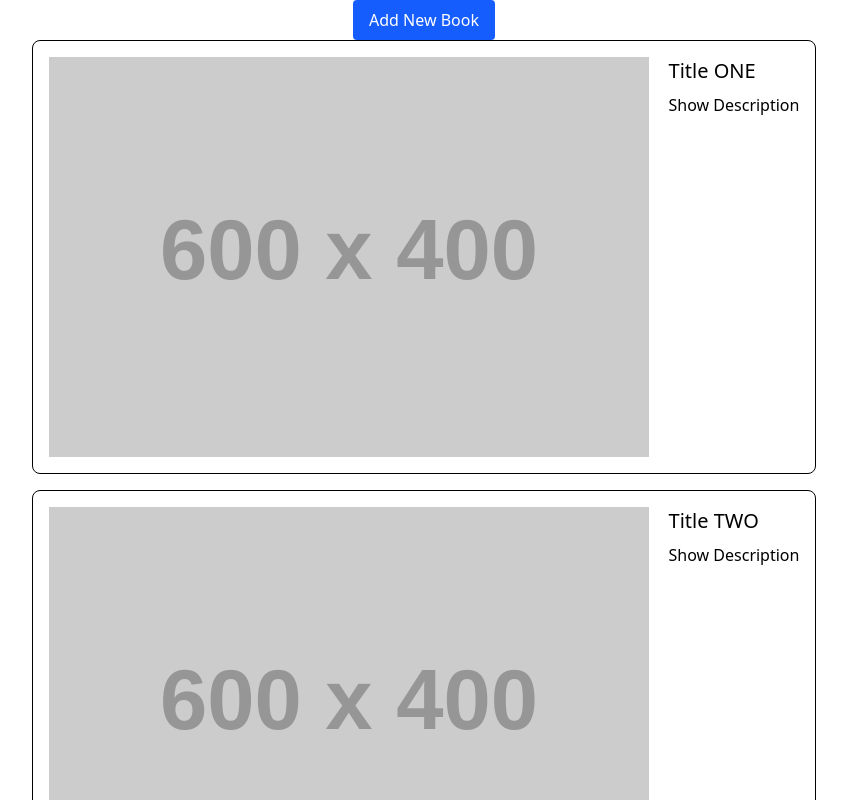
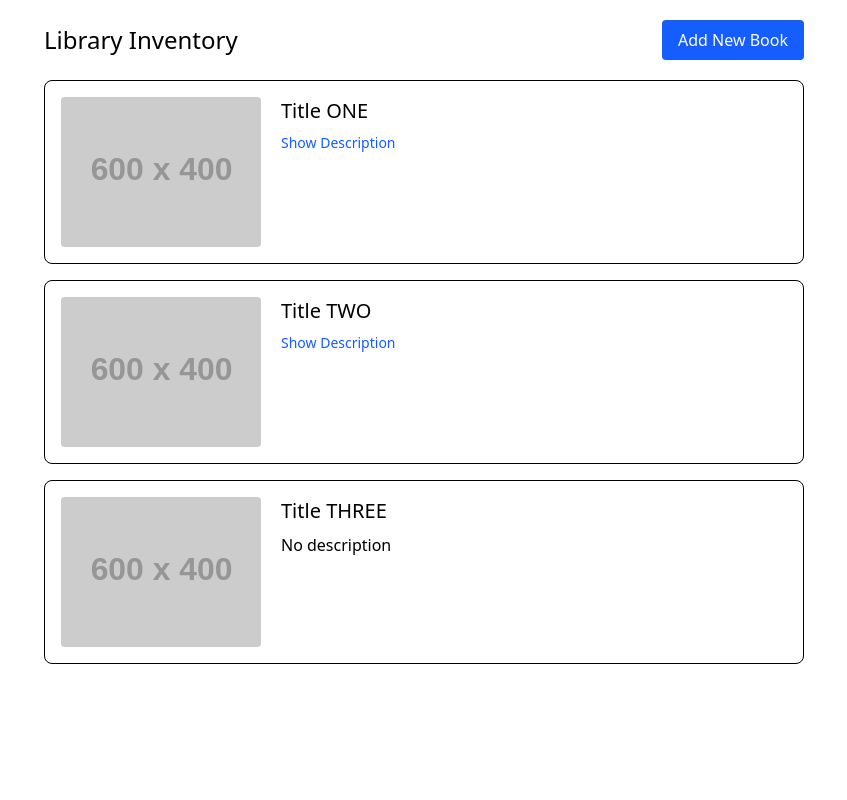
Before and after one commit to bogdancaliman/bookish-pancake, a React (Vite) app in the folder books-project/: page / in a window 1280 px wide. Shown: the top 800 px of the page, without its empty margins (216-1063 px from the left). Built offline with nearby package versions, Linux system fonts and the light colour scheme.

Commit message:
refactor: moved interface and the data into books file

```diff
--- a/books-project/src/App.tsx
+++ b/books-project/src/App.tsx
@@ -1,33 +1,7 @@
 import { useState, ReactNode } from "react";
 import "./App.css";
-
-interface Book {
-  id: string;
-  title: string;
-  description?: string;
-  imageUrl?: string;
-}
-
-const PLACEHOLDER_IMAGE = "https://placehold.co/600x400";
-
-const INITIAL_DATA: Book[] = [
-  {
-    id: "1",
-    title: "Title ONE",
-    description: "The Title ONE book is an incredible book.",
-    imageUrl: "https://placehold.co/600x400",
-  },
-  {
-    id: "2",
-    title: "Title TWO",
-    description: "The Title TWO book is an incredible book.",
-  },
-  {
-    id: "3",
-    title: "Title THREE",
-    imageUrl: "https://placehold.co/600x400",
-  },
-];
+import type { Book } from "./lib/books";
+import { PLACEHOLDER_IMAGE, INITIAL_DATA } from "./lib/books";
 
 const useBookLibrary = (initalBooks: Book[]) => {
   const [books, setBooks] = useState<Book[]>(initalBooks);
@@ -70,8 +44,13 @@ const CoverImage = ({ src, alt }: { src?: string; alt: string }) => {
   const finalSrc = !src || hasError ? PLACEHOLDER_IMAGE : src;
 
   return (
-    <div>
-      <img src={finalSrc} alt={alt} onError={onError} />
+    <div className="shrink-0">
+      <img
+        src={finalSrc}
+        alt={alt}
+        onError={onError}
+        className="w-[200px] h-[150px] object-cover rounded bg-stone-50"
+      />
     </div>
   );
 };
@@ -106,7 +85,12 @@ const Collapsible = ({
 
   return (
     <div>
-      <button onClick={toogle} aria-expanded={isOpen} aria-controls={labelId}>
+      <button
+        className="flex items-center gap-1 bg-none border-none text-blue-600 p-0 cursor-pointer text-left text-sm "
+        onClick={toogle}
+        aria-expanded={isOpen}
+        aria-controls={labelId}
+      >
         {isOpen ? "Hide" : "Show"} Description
       </button>
       {isOpen && <div id={labelId}>{children}</div>}
@@ -118,16 +102,17 @@ function App() {
   const { books, addBook } = useBookLibrary(INITIAL_DATA);
 
   return (
-    <>
-      <section className="flex flex-col justify-center items-center">
-        <div>
+    <section className="font-sans max-w-[800px] mx-auto p-5">
+      <header className="flex justify-between items-center mb-5">
+        <h1 className="text-2xl">Library Inventory</h1>
         <button
           onClick={addBook}
           className="px-4 py-2 bg-blue-600 active:bg-blue-800 hover:bg-blue-700 text-white rounded cursor-pointer text-base"
         >
           Add New Book
         </button>
-        </div>
+      </header>
+
       <div className="flex flex-col gap-4">
         <ul>
           {books.map((book) => {
@@ -155,7 +140,6 @@ function App() {
         </ul>
       </div>
     </section>
-    </>
   );
 }
 
--- /dev/null
+++ b/books-project/src/lib/books.ts
@@ -0,0 +1,27 @@
+export interface Book {
+  id: string;
+  title: string;
+  description?: string;
+  imageUrl?: string;
+}
+
+export const PLACEHOLDER_IMAGE = "https://placehold.co/600x400";
+
+export const INITIAL_DATA: Book[] = [
+  {
+    id: "1",
+    title: "Title ONE",
+    description: "The Title ONE book is an incredible book.",
+    imageUrl: "https://placehold.co/600x400",
+  },
+  {
+    id: "2",
+    title: "Title TWO",
+    description: "The Title TWO book is an incredible book.",
+  },
+  {
+    id: "3",
+    title: "Title THREE",
+    imageUrl: "https://placehold.co/600x400",
+  },
+];
```
Lines whose indentation alone changed are shown as unchanged.
